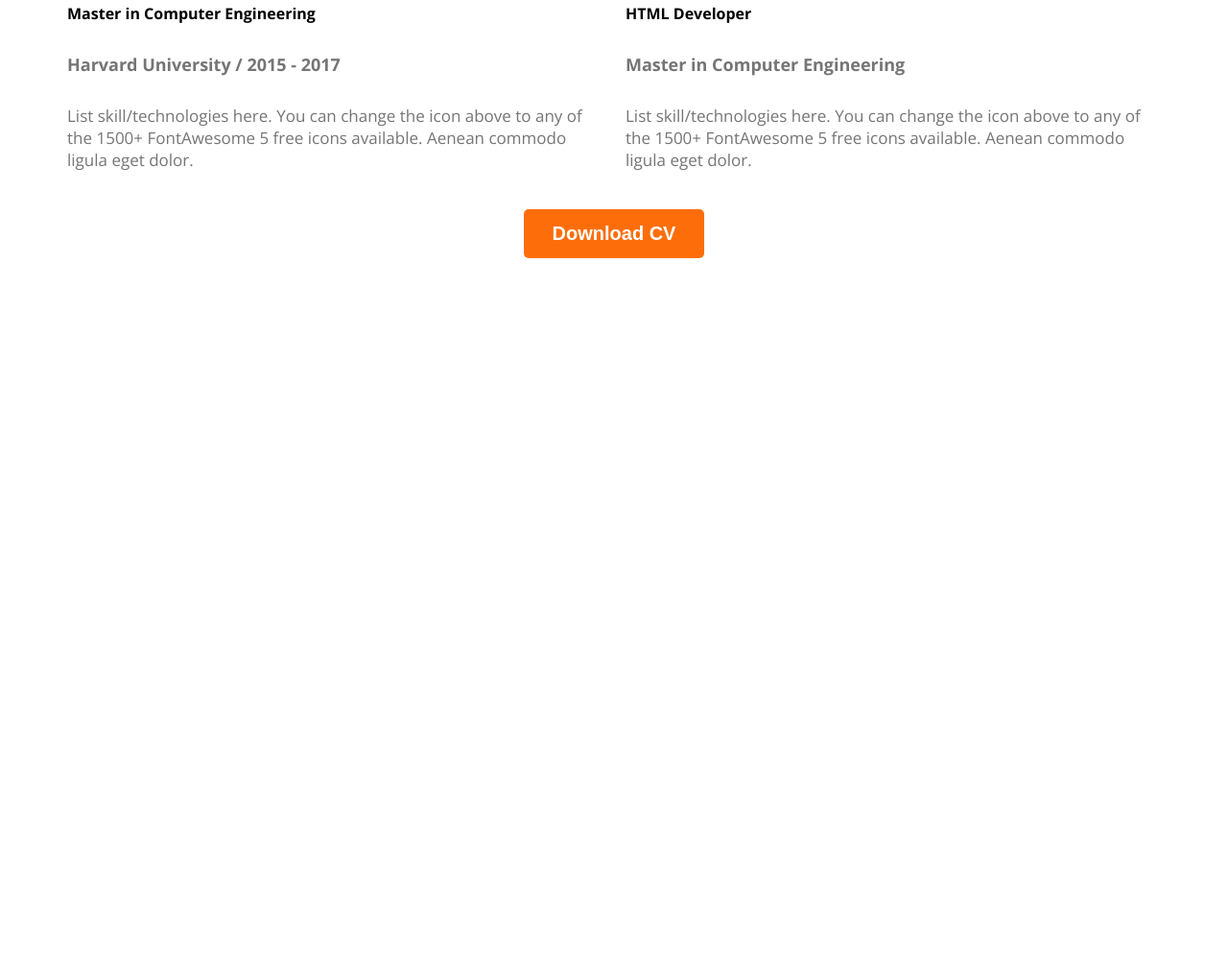
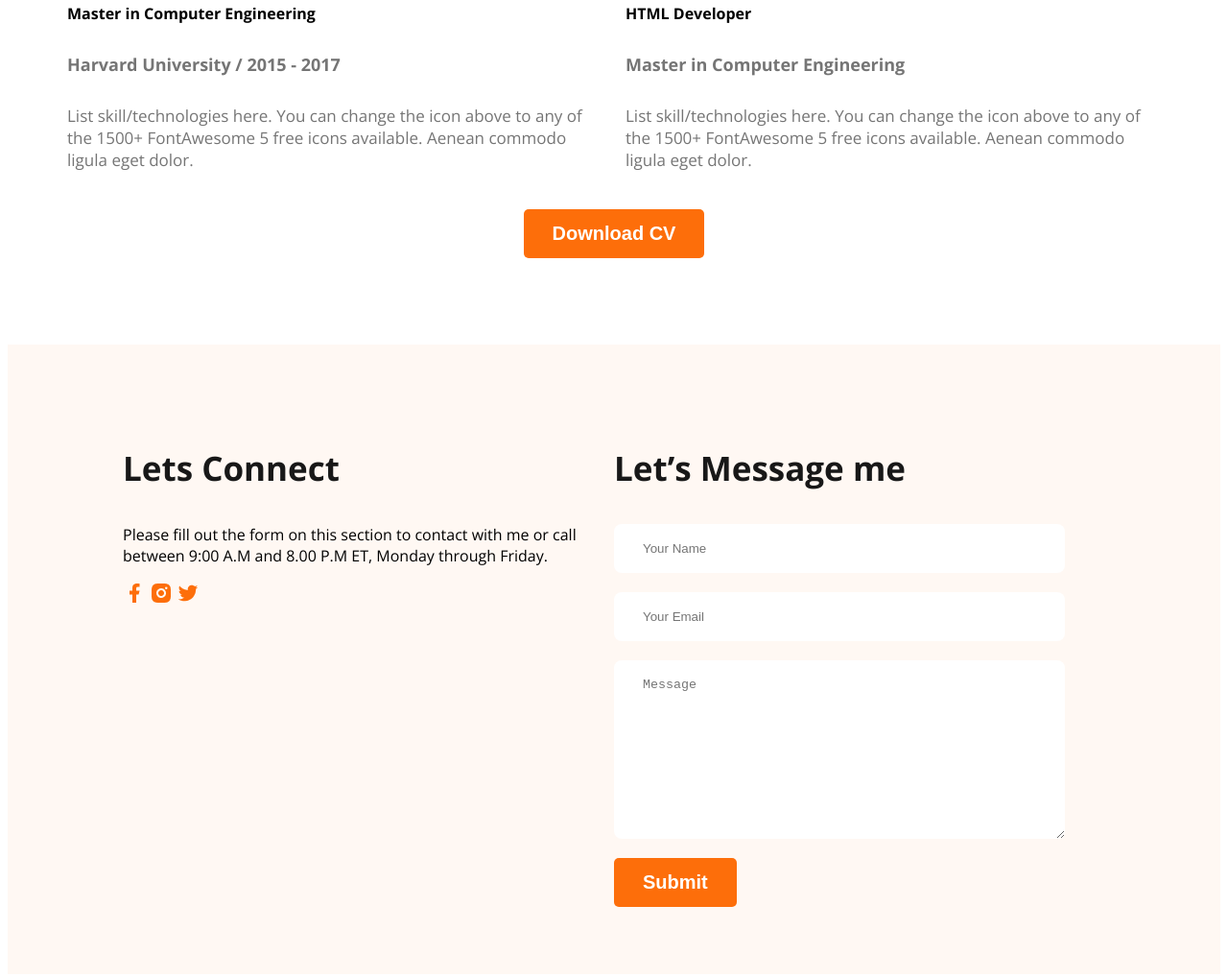
Before and after one commit to sojibsd123/web-dev-portfolio, a plain HTML site: page index.html in a window 1280 px wide. Shown: the part 2738-3756 px from the top of the page at 96% size. Before the commit the page ends 3105 px from the top, so only its background shows below. Drawn offline with nearby package versions, Linux system fonts and the light colour scheme.

Commit message:
added footer section

```diff
--- a/index.html
+++ b/index.html
@@ -135,12 +135,27 @@
         <div class="text-center resume-downlod-btn">
           <button class="primary-btn">Download CV</button>
         </div>
-
      </section>
-
-  </main>
-  <footer>
-
+   </main>
+  <footer class="footer">
+    <div class="footer-coloumn">
+      <h3 class="section-title">Lets Connect</h3>
+      <p>Please fill out the form on this section to contact with me or call between 9:00 A.M and 8.00 P.M ET, Monday through Friday.</p>
+      <div>
+        <a href="http://"><img src="images/icons/facebook.png" alt=""></a>
+        <a href="http://"><img src="images/icons/insta.png" alt=""></a>
+        <a href="http://"><img src="images/icons/twitter.png" alt=""></a>
+      </div>
+    </div>
+    <div class="footer-coloumn">
+      <h3 class="section-title">Let’s Message me</h3>
+      <form action="">
+        <input type="text" name="" id="" placeholder="Your Name">
+        <input type="email" name="" id="" placeholder="Your Email">
+        <textarea name="" id="" cols="20" rows="10" placeholder="Message"></textarea>
+        <input class="primary-btn" type="submit" value="Submit">
+      </form>
+    </div>
   </footer>
 </body>
 </html>
--- a/style/portfolio.css
+++ b/style/portfolio.css
@@ -161,3 +161,23 @@ main{
 .resume-downlod-btn{
   margin-top: 40px;
 }
+
+/* end section */
+.footer{
+  background-color: #FFF8F3;
+  padding: 70px 120px;
+  display: flex;
+}
+.footer-coloumn{
+  width: 50%;
+}
+
+footer input[type="text"], footer input[type="email"], footer textarea {
+  width: 80%;
+  background-color: #fff;
+  padding: 18px 30px;
+  border: none;
+  display: block;
+  border-radius: 8px;
+  margin-bottom: 20px;
+}
```
